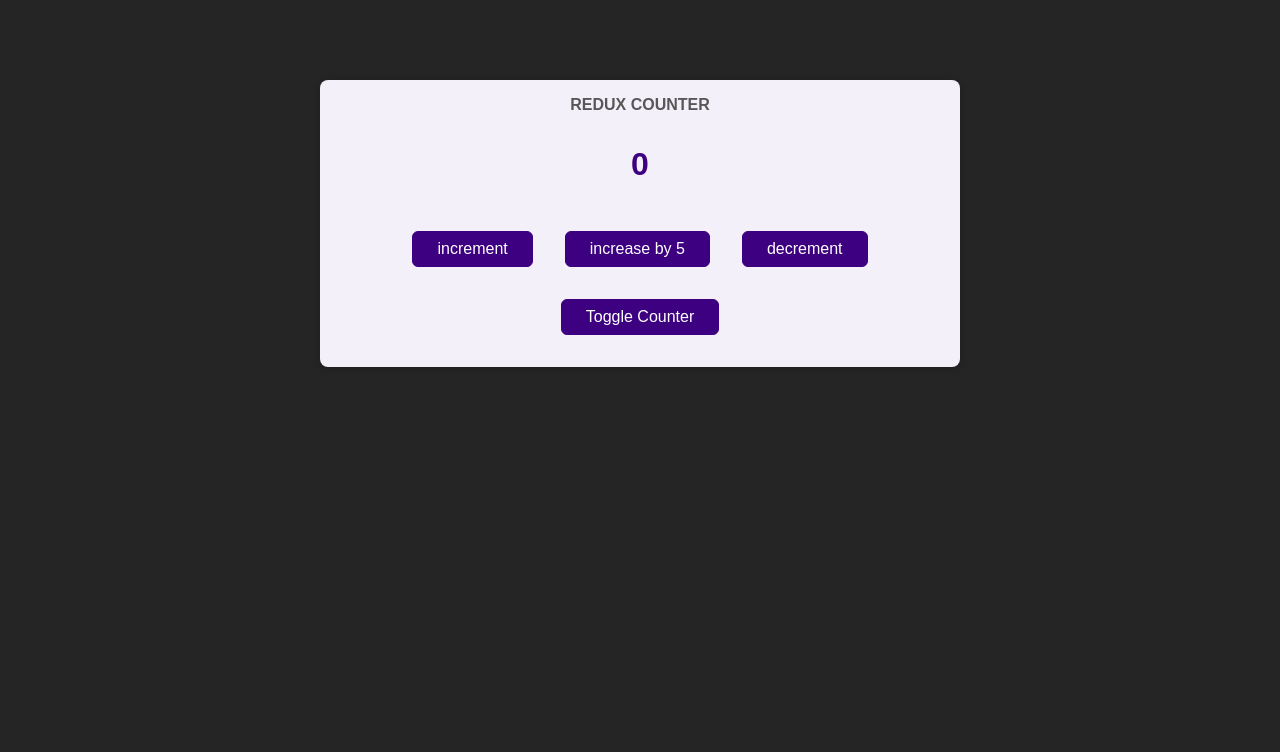
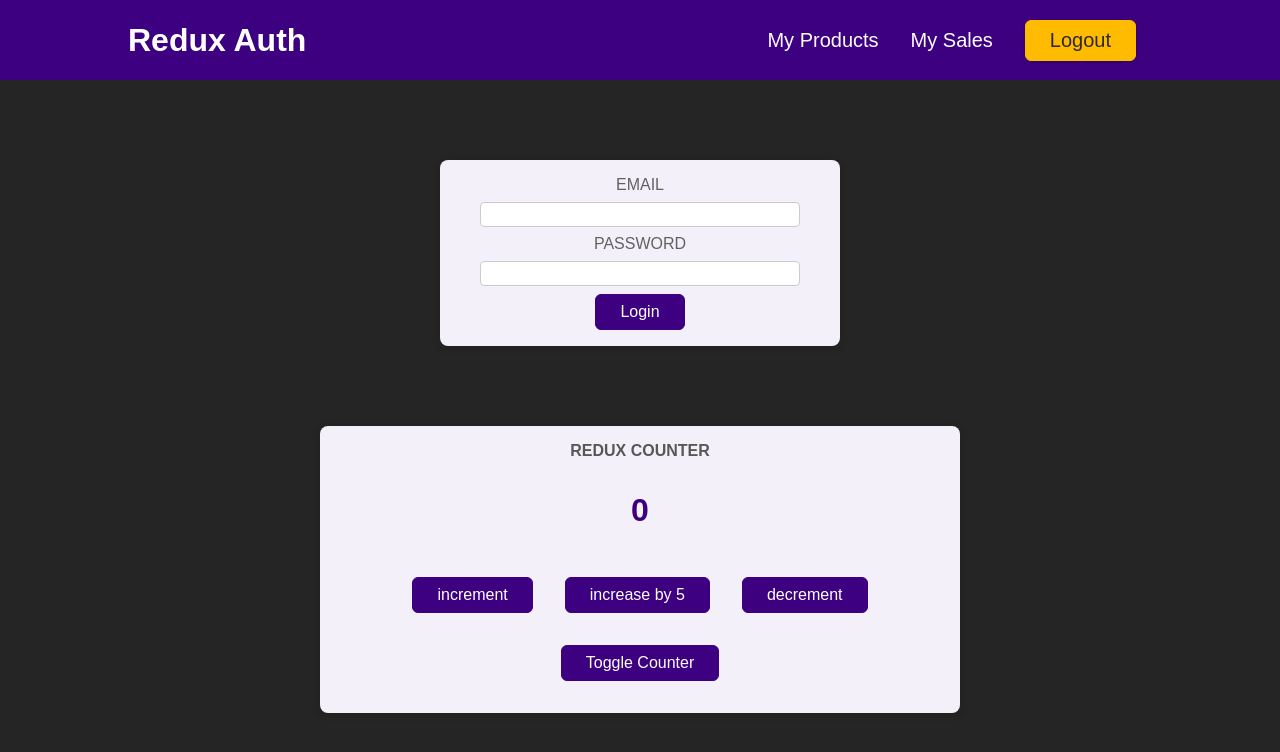
Before and after one commit to HassanTAli/Redux, a React (Create React App) app: page / in a window 1280 px wide. Shown: the top 752 px of the page. Built offline with nearby package versions, Linux system fonts and the light colour scheme.

Commit message:
add more components

```diff
--- a/src/App.js
+++ b/src/App.js
@@ -1,9 +1,15 @@
+import { Fragment } from 'react';
 import Counter from './components/Counter';
-
+import Auth from './components/Auth'
+import Header from './components/Header'
 
 function App() {
   return (
-    <Counter />
+    <Fragment>
+      <Header />
+      <Auth />
+      <Counter />
+    </Fragment>
   );
 }
 
```
